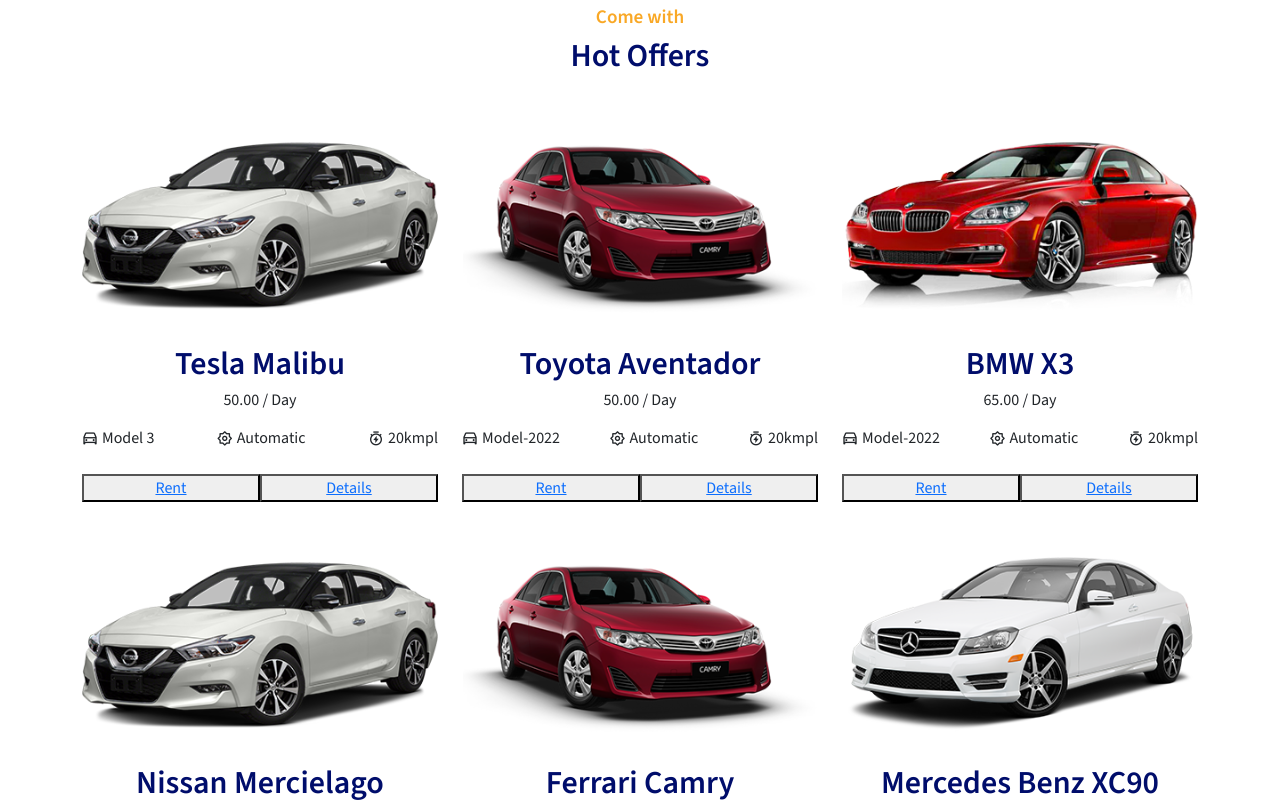
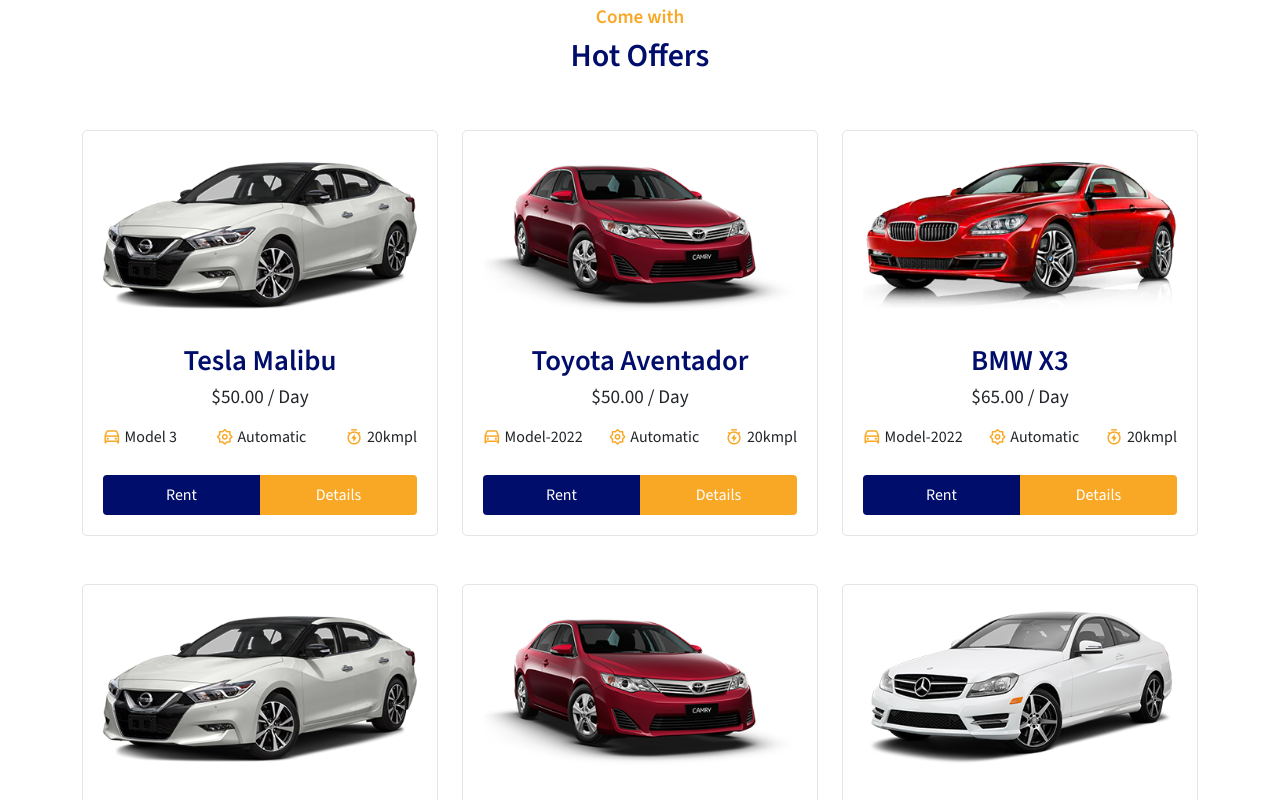
Before and after one commit to Terfa-web/IJA-Company-Limited, a React (Create React App) app: page /home in a window 1280 px wide. Shown: the part 2180-2980 px from the top of the page. Built offline with nearby package versions, Linux system fonts and the light colour scheme.

Commit message:
Style the Car item section

```diff
--- a/src/components/UI/CarItem.jsx
+++ b/src/components/UI/CarItem.jsx
@@ -16,7 +16,7 @@ const CarItem = (props) => {
         <div className="car__item-content mt-4">
           <h4 className="section__title text-center">{carName}</h4>
           <h6 className="rent__price text-center mt">
-            {price}.00
+            ${price}.00
             <span> / Day</span>
           </h6>
 
--- a/src/styles/car-item.css
+++ b/src/styles/car-item.css
@@ -0,0 +1,41 @@
+.car__item {
+  border: 1px solid #7c8a9736;
+  padding: 20px;
+  border-radius: 5px;
+}
+
+.car__item-info span i {
+  color: #f9a826;
+  font-size: 1.1rem;
+}
+
+.car__item-btn {
+  border: none;
+  outline: none;
+  background: #000d6b;
+  padding: 8px 0;
+}
+
+.car__item-btn a {
+  text-decoration: none;
+  color: #fff;
+  font-weight: 500;
+}
+
+.car__btn-details {
+  background: #f9a826;
+  border-radius: 0 4px 4px 0;
+}
+
+.car__btn-rent {
+  border-radius: 4px 0 0 4px;
+}
+
+.car__item-content h4 {
+  font-size: 1.8rem;
+}
+
+.car__item-content h6 {
+  font-size: 1.2rem;
+  font-weight: 500;
+}
```
